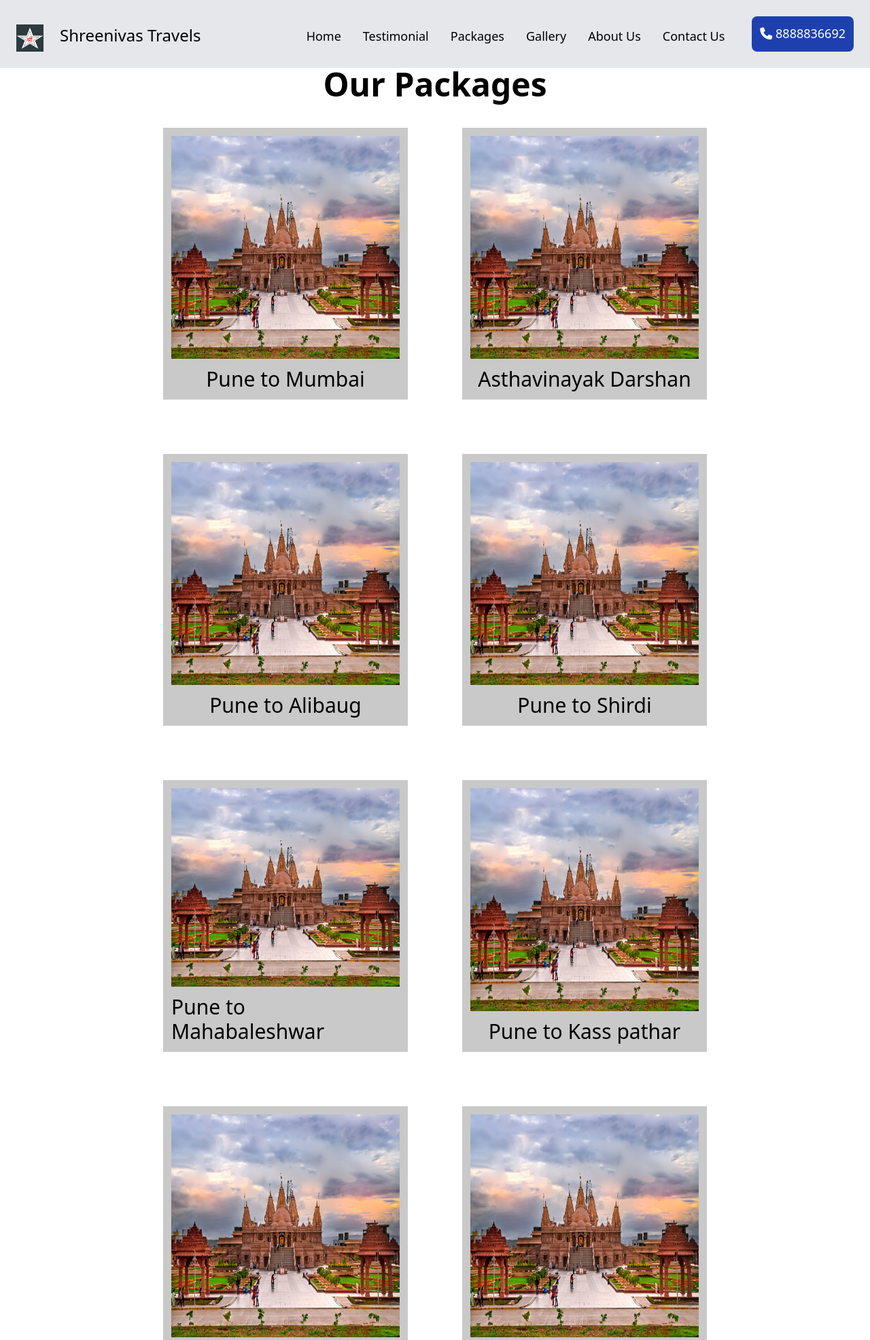
After one commit to ErfanAalam/Car-Rental, a Flask app: template templates/packages.html in a window 1280 px wide. The commit adds this page. Shown: the top 1972 px of the page at 68% size. Run offline with Flask 3, Linux system fonts and the light colour scheme; the template is opened without the code that fills it, so the values that code supplies are empty; some libraries are stand-ins or nearby versions.

Commit message:
Package Component

```diff
--- a/static/style.css
+++ b/static/style.css
@@ -100,3 +100,18 @@
 .gallery-cards img:hover {
   box-shadow: 5px 5px 5px 5px black;
 }
+
+.packages-cards {
+  background:rgb(201, 201, 201);
+  width: 360px;
+  height: 400px;
+  background-size: cover;
+  background-position: center;
+}
+.packages-cards img {
+    height: 100%;
+    width: 100%;
+}
+.packages-cards:hover {
+  box-shadow: 5px 5px 5px 5px black;
+}
--- /dev/null
+++ b/templates/packages.html
@@ -0,0 +1,205 @@
+<!DOCTYPE html>
+<html lang="en">
+<head>
+    <meta charset="UTF-8">
+    <meta name="viewport" content="width=device-width, initial-scale=1.0">
+    <script src="https://cdn.tailwindcss.com?plugins=forms,typography,aspect-ratio,line-clamp"></script>
+    <title>Packages</title>
+    <script
+      src="https://kit.fontawesome.com/c4a3389572.js"
+      crossorigin="anonymous"
+    ></script>
+
+    <link rel="stylesheet" href="/static/style.css" />
+</head>
+<body>
+     <!-- Component of Navbar -->
+
+    <div>
+        <header class="flex justify-between md:p-6 p-4 bg-gray-200 header">
+        <div class="logo md:space-x-2 space-x-1 flex item-center justify-center gap-4 pt-3">
+            <img class="w-10 h-10" src="/static/assests/logo.png" alt="logo image" />
+            <span class="md:text-2xl text-[18px] md:pt-0 pt-1"
+              >Shreenivas Travels</span
+            >
+          </div>
+          <div class="links flex gap-10">
+            <ul class="gap-8 pt-4 hidden md:flex">
+              <a href="">
+                <li class="hover:text-blue-700 cursor-pointer">Home</li></a
+              >
+              <a href=""
+                ><li class="hover:text-blue-700 cursor-pointer">
+                  Testimonial
+                </li></a
+              >
+              <a href=""
+                ><li class="hover:text-blue-700 cursor-pointer">Packages</li></a
+              >
+              <a href="">
+                <li class="hover:text-blue-700 cursor-pointer">Gallery</li></a
+              >
+              <a href="aboutus.html"
+                ><li class="hover:text-blue-700 cursor-pointer">About Us</li></a
+              >
+              <a href=""
+                ><li class="hover:text-blue-700 cursor-pointer">Contact Us</li></a
+              >
+            </ul>
+            <div
+              class="contact p-3 text-[18px] bg-blue-800 text-white rounded-lg hover:bg-blue-900 cursor-pointer"
+            >
+              <i class="fa-solid fa-phone pt-1 text-white"></i>
+              8888836692
+            </div>
+        <!-- </div> -->
+        </header>
+    </div>
+
+<!-- Component of packages -->
+
+<div>
+    <div class="flex flex-col items-center">
+        <h4 class="text-5xl font-bold">Our Packages</h4>
+        <div class="flex justify-center my-10 md:gap-20 gap-2 text-3xl rounded-lg md:px-32 flex-wrap">
+          <div class="packages-cards flex flex-col p-3 gap-3 items-center">
+            <img src="/static/assests/punevisit.jpg" alt="" />
+            <h1 class="">Pune to Mumbai</h1>
+          </div>
+
+          <div class="packages-cards flex flex-col p-3 gap-3 items-center">
+            <img src="/static/assests/punevisit.jpg" alt="" />
+            <h1 class="">Asthavinayak Darshan</h1>
+          </div>
+
+          <div class="packages-cards flex flex-col p-3 gap-3 items-center">
+            <img src="/static/assests/punevisit.jpg" alt="" />
+            <h1 class="">Pune to Alibaug</h1>
+          </div>
+
+          <div class="packages-cards flex flex-col p-3 gap-3 items-center">
+            <img src="/static/assests/punevisit.jpg" alt="" />
+            <h1 class="">Pune to Shirdi</h1>
+          </div>
+
+          <div class="packages-cards flex flex-col p-3 gap-3 items-center">
+            <img src="/static/assests/punevisit.jpg" alt="" />
+            <h1 class="">Pune to Mahabaleshwar</h1>
+          </div>
+
+          <div class="packages-cards flex flex-col p-3 gap-3 items-center">
+            <img src="/static/assests/punevisit.jpg" alt="" />
+            <h1 class="">Pune to Kass pathar</h1>
+          </div>
+
+          <div class="packages-cards flex flex-col p-3 gap-3 items-center">
+            <img src="/static/assests/punevisit.jpg" alt="" />
+            <h1 class="">Pune to Bhimashankar</h1>
+          </div>
+
+          <div class="packages-cards flex flex-col p-3 gap-3 items-center">
+            <img src="/static/assests/punevisit.jpg" alt="" />
+            <h1 class="">Sade Tin Shakti Peeth</h1>
+          </div>
+
+          <div class="packages-cards flex flex-col p-3 gap-3 items-center">
+            <img src="/static/assests/punevisit.jpg" alt="" />
+            <h1 class="">Pune to Saptashrungi</h1>
+          </div>
+
+          <div class="packages-cards flex flex-col p-3 gap-3 items-center">
+            <img src="/static/assests/punevisit.jpg" alt="" />
+            <h1 class="">Pune Local Cab Rental</h1>
+          </div>
+
+          <div class="packages-cards flex flex-col p-3 gap-3 items-center">
+            <img src="/static/assests/punevisit.jpg" alt="" />
+            <h1 class="">OutStation Bus Rental Service</h1>
+          </div>
+
+          <div class="packages-cards flex flex-col p-3 gap-3 items-center">
+            <img src="/static/assests/punevisit.jpg" alt="" />
+            <h1 class="">Mumbai Airport To Pune Cab</h1>
+          </div>
+
+          <div class="packages-cards flex flex-col p-3 gap-3 items-center">
+            <img src="/static/assests/punevisit.jpg" alt="" />
+            <h1 class="">Pune to Goa</h1>
+          </div>
+
+          <div class="packages-cards flex flex-col p-3 gap-3 items-center">
+            <img src="/static/assests/punevisit.jpg" alt="" />
+            <h1 class="">Pune to Nashik</h1>
+          </div>
+        </div>
+    </div>
+</div>
+      <!-- Component for footer -->
+
+    <div>
+        <footer
+          class="bg-black flex md:flex-row flex-col md:gap-72 gap-10 text-white md:px-40 px-10 py-20"
+        >
+          <div class="desc space-y-4 md:w-[20vw] w-[60vw] pt-5">
+            <h3 class="text-3xl">Shree Shrinivas Travels</h3>
+            <p>
+              Our core fleet of 30+ vehicles provides 24/7 service across Pune and
+              Mumbai operations, and we also have our presence in Ahmed Nagar,
+              Nashik, Aurangabad, Goa, Bangalore, and Delhi.
+            </p>
+            <div class="social space-x-6 md:block flex flex-row">
+              <i
+                class="fa-brands fa-facebook hover:bg-blue-200 p-2 rounded-lg border-2 border-blue-200 cursor-pointer"
+              ></i>
+              <i
+                class="fa-brands fa-twitter hover:bg-blue-200 p-2 rounded-lg border-2 border-blue-200 cursor-pointer"
+              ></i>
+              <i
+                class="fa-brands fa-instagram hover:bg-blue-200 p-2 rounded-lg border-2 border-blue-200 cursor-pointer"
+              ></i>
+              <i
+                class="fa-brands fa-linkedin hover:bg-blue-200 p-2 rounded-lg border-2 border-blue-200 cursor-pointer"
+              ></i>
+            </div>
+          </div>
+
+          <div class="flex flex-col md:flex-row p-4 md:gap-40 gap-20">
+            <div class="links space-y-4">
+              <h2 class="text-3xl cursor-pointer">Quick Links</h2>
+              <ul class="space-y-4">
+                <li class="hover:text-blue-200 cursor-pointer">
+                  <i class="fa-solid fa-angle-right"></i> Home
+                </li>
+                <li class="hover:text-blue-200 cursor-pointer">
+                  <i class="fa-solid fa-angle-right"></i> Testimonial
+                </li>
+                <li class="hover:text-blue-200 cursor-pointer">
+                  <i class="fa-solid fa-angle-right"></i> Packages
+                </li>
+                <li class="hover:text-blue-200 cursor-pointer">
+                  <i class="fa-solid fa-angle-right"></i> Gallery
+                </li>
+                <li class="hover:text-blue-200 cursor-pointer">
+                  <i class="fa-solid fa-angle-right"></i> About us
+                </li>
+                <li class="hover:text-blue-200 cursor-pointer">
+                  <i class="fa-solid fa-angle-right"></i> Contact Us
+                </li>
+              </ul>
+            </div>
+
+            <div class="contact w-[200px] space-y-4">
+              <h2 class="text-3xl cursor-pointer">Contact</h2>
+              <div class="location">
+                Flat No. C4-102. 29 Gold Coast, Tingare Nagar Dhanori Pune -411032
+              </div>
+              <div>+918888836692</div>
+              <div>+917219789977</div>
+              <div>sales@shrinivastravels.com</div>
+            </div>
+          </div>
+        </footer>
+      </div>
+
+</body>
+</html>
```
